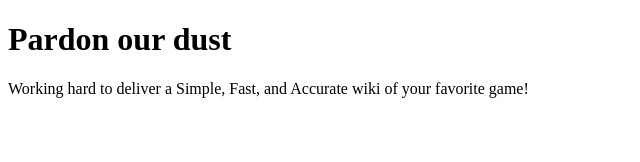
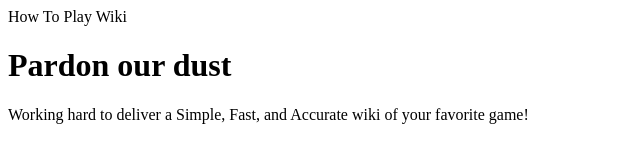
Before and after one commit to SoulSloth/how-to-play-wiki-content, a plain HTML site: page public/index.html in a window 1280 px wide. Shown: the whole page, without its empty margins (0-640 px from the left). Drawn offline with Linux system fonts and the light colour scheme.

Commit message:
Add header to home page

```diff
--- a/public/index.html
+++ b/public/index.html
@@ -3,6 +3,9 @@
     <head>
         <title>How To Play Wiki</title>
     </head>
+    <header>
+        How To Play Wiki
+    </header>
     <body>
         <h1>Pardon our dust</h1>
         <p>Working hard to deliver a Simple, Fast, and Accurate wiki of your favorite game!</p>
```
